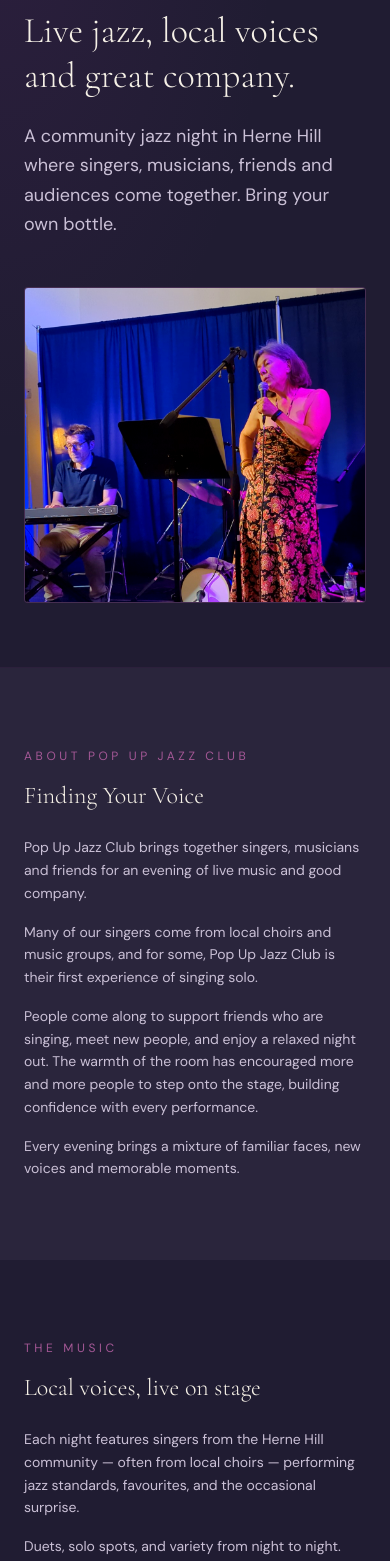
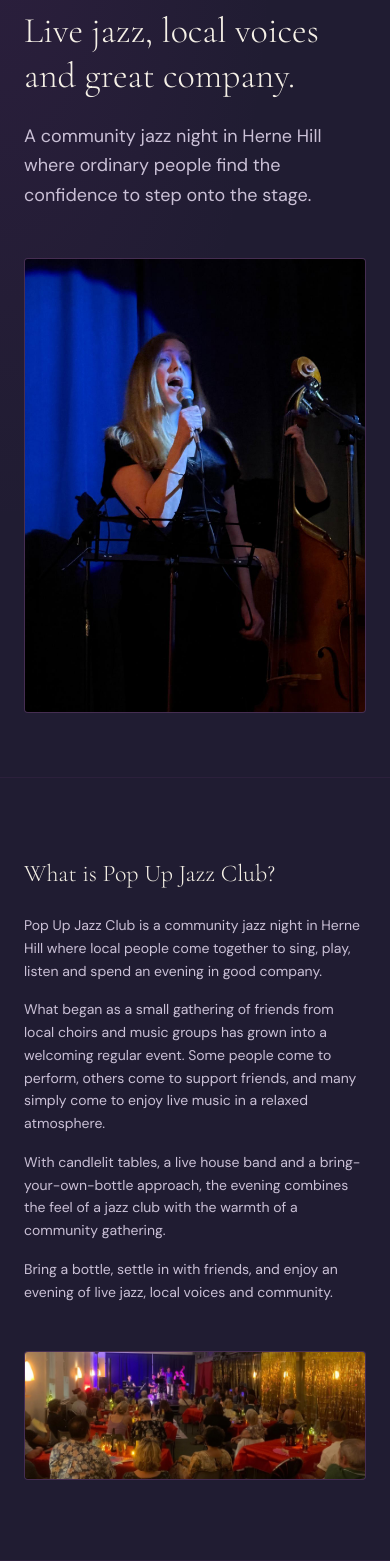
Before and after one commit to HelenStaniland/popupjazzclub, a Next.js app: page / in a window 390 px wide. Shown: the part 180-1741 px from the top of the page. Built offline with nearby package versions, Linux system fonts and the light colour scheme.

Commit message:
Detailed landing page

```diff
--- a/app/page.tsx
+++ b/app/page.tsx
@@ -1,5 +1,5 @@
 import Hero from "@/components/Hero";
-import HomeAbout from "@/components/HomeAbout";
+import HomeWhatIs from "@/components/HomeWhatIs";
 import HomeLocalVoices from "@/components/HomeLocalVoices";
 import HomeFriends from "@/components/HomeFriends";
 import HomeHouseBand from "@/components/HomeHouseBand";
@@ -9,7 +9,7 @@ export default function Home() {
   return (
     <>
       <Hero />
-      <HomeAbout />
+      <HomeWhatIs />
       <HomeLocalVoices />
       <HomeFriends />
       <HomeHouseBand />
--- a/components/GalleryStory.tsx
+++ b/components/GalleryStory.tsx
@@ -210,8 +210,7 @@ function SingleSection({
   section: StorySection;
   altBg?: boolean;
 }) {
-  const [image] = section.images;
-  if (!image) return null;
+  if (section.images.length === 0) return null;
 
   return (
     <section
@@ -220,8 +219,10 @@ function SingleSection({
     >
       <div className="mx-auto max-w-6xl px-6 lg:px-8">
         <SectionHeader label={section.label} tagline={section.tagline} />
-        <div className="mt-12 lg:mt-16">
-          <FeatureImage image={image} aspect="wide" />
+        <div className="mt-12 space-y-4 lg:mt-16">
+          {section.images.map((image) => (
+            <FeatureImage key={image.src} image={image} aspect="wide" />
+          ))}
         </div>
       </div>
     </section>
--- a/components/Hero.tsx
+++ b/components/Hero.tsx
@@ -18,17 +18,17 @@ export default function Hero() {
               Live jazz, local voices and great company.
             </h1>
             <p className="mt-6 text-lg leading-relaxed text-cream-muted">
-              A community jazz night in Herne Hill where singers, musicians,
-              friends and audiences come together. Bring your own bottle.
+              A community jazz night in Herne Hill where ordinary people find
+              the confidence to step onto the stage.
             </p>
           </div>
 
           <div className="overflow-hidden rounded-sm border border-border bg-surface">
             <Image
-              src="/gallery/SingerKeyboard.png"
-              alt="Local singer performing with the pianist at Pop Up Jazz Club"
-              width={1065}
-              height={985}
+              src="/gallery/Singer3.jpg"
+              alt="Local singer performing at Pop Up Jazz Club"
+              width={1200}
+              height={1600}
               priority
               sizes="(max-width: 1024px) 100vw, 50vw"
               className="h-auto w-full"
--- a/components/HomeAbout.tsx
+++ /dev/null
@@ -1,34 +0,0 @@
-export default function HomeAbout() {
-  return (
-    <section className="bg-surface py-20 sm:py-28">
-      <div className="mx-auto max-w-6xl px-6 lg:px-8">
-        <p className="text-xs uppercase tracking-[0.3em] text-gold">
-          About Pop Up Jazz Club
-        </p>
-        <h2 className="mt-4 max-w-xl font-serif text-2xl font-light text-cream sm:text-3xl">
-          Finding Your Voice
-        </h2>
-        <div className="mt-6 max-w-2xl space-y-4 text-sm leading-relaxed text-cream-muted sm:text-base">
-          <p>
-            Pop Up Jazz Club brings together singers, musicians and friends for
-            an evening of live music and good company.
-          </p>
-          <p>
-            Many of our singers come from local choirs and music groups, and for
-            some, Pop Up Jazz Club is their first experience of singing solo.
-          </p>
-          <p>
-            People come along to support friends who are singing, meet new
-            people, and enjoy a relaxed night out. The warmth of the room has
-            encouraged more and more people to step onto the stage, building
-            confidence with every performance.
-          </p>
-          <p>
-            Every evening brings a mixture of familiar faces, new voices and
-            memorable moments.
-          </p>
-        </div>
-      </div>
-    </section>
-  );
-}
--- a/components/HomeHouseBand.tsx
+++ b/components/HomeHouseBand.tsx
@@ -1,52 +1,39 @@
 import Image from "next/image";
-import { houseBandDetailPhotos, houseBandPhotos } from "@/lib/content";
 
 export default function HomeHouseBand() {
   return (
-    <section className="py-20 sm:py-28">
+    <section className="bg-surface py-20 sm:py-28">
       <div className="mx-auto max-w-6xl px-6 lg:px-8">
-        <p className="text-xs uppercase tracking-[0.3em] text-gold">
+        <h2 className="max-w-2xl font-serif text-2xl font-light text-cream sm:text-3xl">
           The House Band
-        </p>
-        <p className="mt-4 max-w-xl font-serif text-2xl font-light text-cream sm:text-3xl">
-          The same musicians backing every singer through the evening.
-        </p>
+        </h2>
+        <div className="mt-6 max-w-2xl space-y-4 text-sm leading-relaxed text-cream-muted sm:text-base">
+          <p>
+            Pop Up Jazz Club began with three friends who wanted to create a
+            place where local people could sing with the support of a live band.
+          </p>
+          <p>
+            Helen Staniland (double bass and vocals), Paul Southern (keyboards)
+            and Vincent Burke (drums) accompany every performance, helping
+            singers feel comfortable and confident on stage. Whether it&apos;s
+            someone&apos;s first solo or their fiftieth, the aim is always the
+            same: great music, a warm welcome, and a room full of encouragement.
+          </p>
+          <p>
+            Together they provide the soundtrack to an evening built around local
+            voices and community.
+          </p>
+        </div>
 
-        <div className="mt-12 space-y-4 lg:mt-16">
-          {houseBandPhotos.map(({ src, alt }) => (
-            <figure
-              key={src}
-              className="overflow-hidden rounded-sm border border-border"
-            >
-              <div className="relative aspect-[16/10] sm:aspect-[2/1]">
-                <Image
-                  src={src}
-                  alt={alt}
-                  fill
-                  sizes="(max-width: 1024px) 100vw, 1152px"
-                  className="object-cover"
-                />
-              </div>
-            </figure>
-          ))}
-          <div className="grid gap-4 sm:grid-cols-3">
-            {houseBandDetailPhotos.map(({ src, alt }) => (
-              <figure
-                key={src}
-                className="overflow-hidden rounded-sm border border-border"
-              >
-                <div className="relative aspect-[3/4] bg-surface-elevated">
-                  <Image
-                    src={src}
-                    alt={alt}
-                    fill
-                    sizes="(max-width: 640px) 100vw, 33vw"
-                    className="object-cover"
-                  />
-                </div>
-              </figure>
-            ))}
-          </div>
+        <div className="mt-12 max-w-4xl overflow-hidden rounded-sm border border-border bg-background lg:mt-16">
+          <Image
+            src="/gallery/SmilingBand.png"
+            alt="The house band together on stage"
+            width={1920}
+            height={1080}
+            sizes="(max-width: 1024px) 100vw, 896px"
+            className="h-auto w-full"
+          />
         </div>
       </div>
     </section>
--- /dev/null
+++ b/components/HomeWhatIs.tsx
@@ -0,0 +1,46 @@
+import Image from "next/image";
+
+export default function HomeWhatIs() {
+  return (
+    <section className="border-b border-border/40 py-20 sm:py-28">
+      <div className="mx-auto max-w-6xl px-6 lg:px-8">
+        <h2 className="max-w-2xl font-serif text-2xl font-light text-cream sm:text-3xl">
+          What is Pop Up Jazz Club?
+        </h2>
+        <div className="mt-6 max-w-2xl space-y-4 text-sm leading-relaxed text-cream-muted sm:text-base">
+          <p>
+            Pop Up Jazz Club is a community jazz night in Herne Hill where local
+            people come together to sing, play, listen and spend an evening in
+            good company.
+          </p>
+          <p>
+            What began as a small gathering of friends from local choirs and
+            music groups has grown into a welcoming regular event. Some people
+            come to perform, others come to support friends, and many simply
+            come to enjoy live music in a relaxed atmosphere.
+          </p>
+          <p>
+            With candlelit tables, a live house band and a bring-your-own-bottle
+            approach, the evening combines the feel of a jazz club with the
+            warmth of a community gathering.
+          </p>
+          <p>
+            Bring a bottle, settle in with friends, and enjoy an evening of live
+            jazz, local voices and community.
+          </p>
+        </div>
+
+        <div className="mt-12 overflow-hidden rounded-sm border border-border bg-surface lg:mt-16">
+          <Image
+            src="/gallery/AudienceBanner.jpg"
+            alt="Guests enjoying an evening at Pop Up Jazz Club"
+            width={1529}
+            height={568}
+            sizes="(max-width: 1152px) 100vw, 1152px"
+            className="h-auto w-full"
+          />
+        </div>
+      </div>
+    </section>
+  );
+}
--- a/lib/content.ts
+++ b/lib/content.ts
@@ -45,26 +45,11 @@ export const singerPhotos = [
   },
 ] as const;
 
-export const musicWidePhotos = [
+export const communityPhotos = [
   {
-    src: "/gallery/SingerWithBand.png",
-    alt: "Local singer performing with the full house band",
+    src: "/gallery/AudienceBanner.jpg",
+    alt: "Guests enjoying an evening at Pop Up Jazz Club",
   },
-  {
-    src: "/gallery/Duet.jpg",
-    alt: "Two local singers performing a duet on stage",
-  },
-  {
-    src: "/gallery/SingerBandInteraction.png",
-    alt: "Singer and house band sharing a moment on stage",
-  },
-  {
-    src: "/gallery/SingerDrummer.png",
-    alt: "Local singer performing with the drummer",
-  },
-] as const;
-
-export const communityPhotos = [
   {
     src: "/gallery/AfterParty.jpg",
     alt: "Friends chatting and enjoying the evening together",
@@ -85,31 +70,6 @@ export const communityPhotos = [
     src: "/gallery/Audience.jpg",
     alt: "Friends and neighbours socialising between sets",
   },
-] as const;
-
-export const houseBandPhotos = [
-  {
-    src: "/gallery/SmilingBand.png",
-    alt: "The house band together on stage",
-  },
-  {
-    src: "/gallery/SingerBandInteraction.png",
-    alt: "The house band with a singer on stage",
-  },
-  {
-    src: "/gallery/SingerDrummer.png",
-    alt: "Singer performing with the drummer",
-  },
-  {
-    src: "/gallery/KeyboardHands.png",
-    alt: "The house band in performance",
-  },
-] as const;
-
-export const houseBandDetailPhotos = [
-  { src: "/gallery/Keyboards.jpg", alt: "Pianist with the house band" },
-  { src: "/gallery/Bass.jpg", alt: "Double bass player with the house band" },
-  { src: "/gallery/Drummer.png", alt: "Drummer with the house band" },
 ] as const;
 
 export const galleryImages = [
@@ -142,6 +102,16 @@ export const galleryStory = [
       })),
     ],
     wideImages: [
+      {
+        src: "/gallery/SingerKeyboard.png",
+        alt: "Local singer performing with the pianist",
+        caption: "With the house band.",
+      },
+      {
+        src: "/gallery/SmilingSingerBassist.png",
+        alt: "Local singer performing with the double bass player",
+        caption: "Local voices.",
+      },
       {
         src: "/gallery/Duet.jpg",
         alt: "Two local singers performing a duet on stage",
@@ -190,6 +160,21 @@ export const galleryStory = [
         alt: "Singer performing with the drummer",
         caption: "Piano, bass and drums.",
       },
+      {
+        src: "/gallery/Keyboards.jpg",
+        alt: "Pianist with the house band",
+        caption: "Piano.",
+      },
+      {
+        src: "/gallery/Bass.jpg",
+        alt: "Double bass player with the house band",
+        caption: "Double bass.",
+      },
+      {
+        src: "/gallery/Drummer.png",
+        alt: "Drummer with the house band",
+        caption: "Drums.",
+      },
     ],
   },
   {
@@ -221,6 +206,11 @@ export const galleryStory = [
         alt: "Candlelit tables in a warmly lit room",
         caption: "The setting for the night.",
       },
+      {
+        src: "/gallery/Stage.jpg",
+        alt: "The stage during a performance",
+        caption: "The stage.",
+      },
     ],
   },
 ] as const;
```
Also changed, not shown: components/HomeFriends.tsx (+28 -49 lines), components/HomeLocalVoices.tsx (+19 -42 lines), public/gallery/AudienceBanner.jpg (added).
